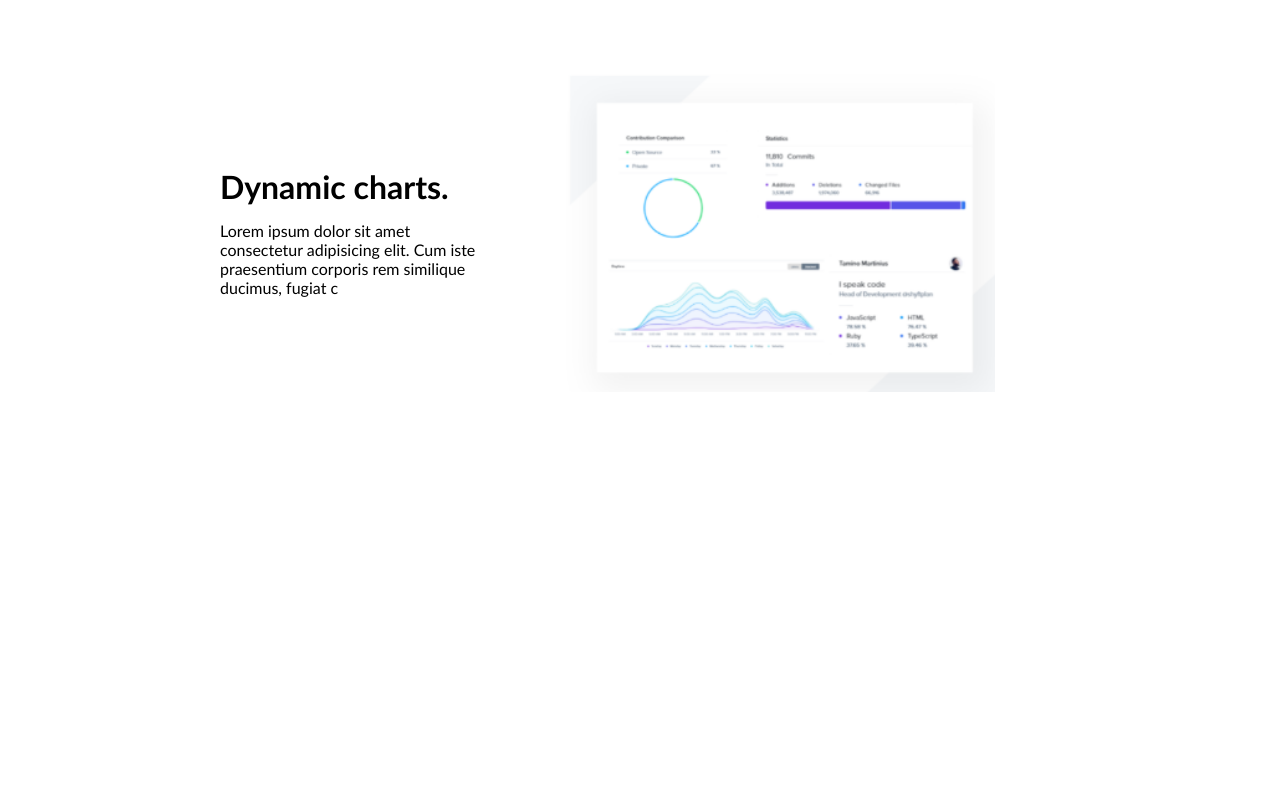
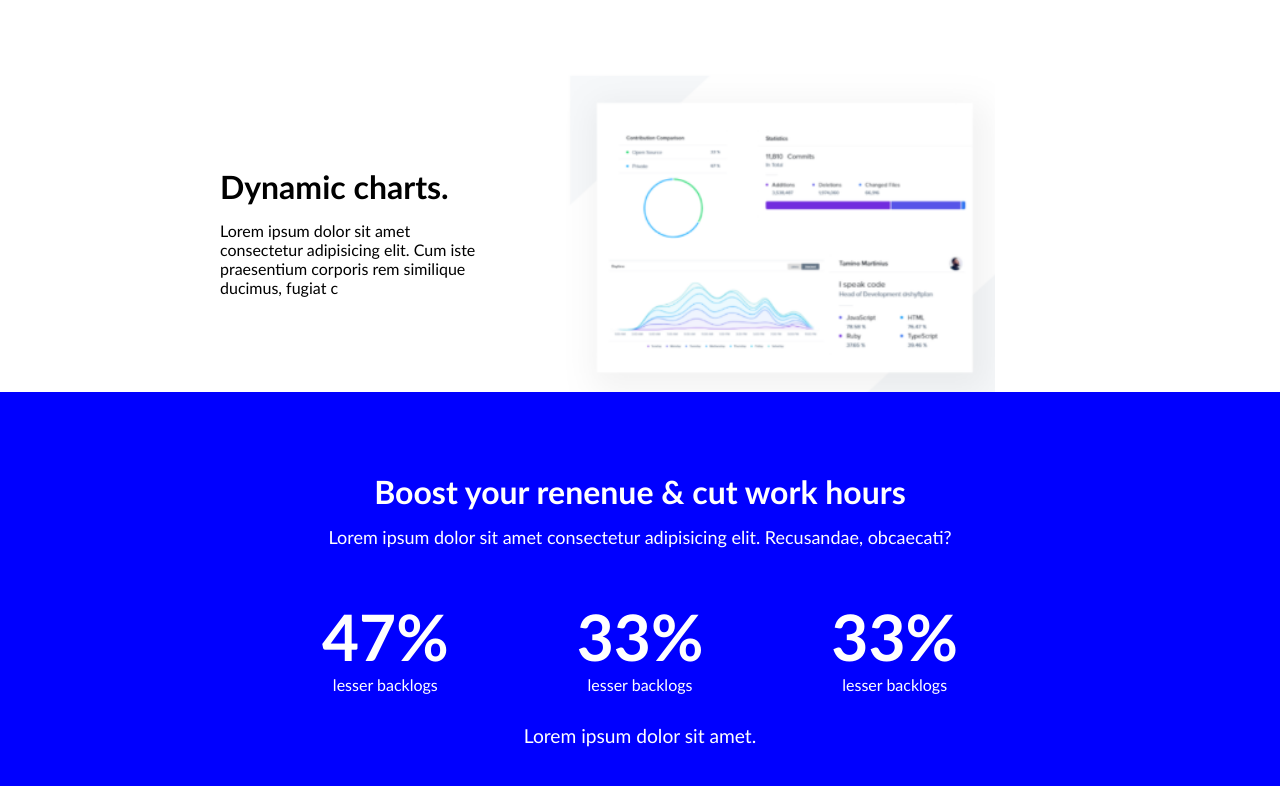
Before and after one commit to Azaalam-Imad/imad-nizar_array, a plain HTML site: page index.html in a window 1280 px wide. Shown: the part 2118-2904 px from the top of the page. Before the commit the page ends 2510 px from the top, so only its background shows below. Drawn offline with Linux system fonts and the light colour scheme.

Commit message:
edit section4

```diff
--- a/index.html
+++ b/index.html
@@ -129,7 +129,30 @@
 
 
     </section>
-    <section class="sec4"></section>
+    <section class="sec4">
+      <div class="sec4-div1">
+        <h1 class="sec4-tit1">Boost your renenue & cut work hours </h1>
+        <p class="sec4-pr1">Lorem ipsum dolor sit amet consectetur adipisicing elit. Recusandae, obcaecati?</p>
+      </div>
+      <div class="sec4-div2">
+        <div class="div-por">
+          <h1 class="por">47%</h1>
+          <p class="pro-tit">lesser backlogs</p>
+        </div>
+        <div class="div-por">
+          <h1 class="por">33%</h1>
+          <p class="pro-tit">lesser backlogs</p>
+        </div>
+        <div class="div-por">
+          <h1 class="por">33%</h1>
+          <p class="pro-tit">lesser backlogs</p>
+        </div>
+
+      </div>
+      <div class="sec4-div4">
+        <a href="">Lorem ipsum dolor sit amet.</a>
+      </div>
+    </section>
     <section class="sec5"></section>
     <section class="sec6"></section>
     <footer></footer>
--- a/public/css/app.css
+++ b/public/css/app.css
@@ -158,3 +158,45 @@ nav{
     margin-top: 15px;
     color: rgba(58, 58, 71, 0.904)rgba(58, 58, 71, 0.904);
 }
+.sec4{
+    background-color: blue;
+    height: 450px;
+    display: flex;
+    flex-direction: column;
+    align-items: center;
+    text-align: center;
+    color: white;
+}
+.sec4-div1{
+    color: white;
+    margin-top: 80px;
+}
+.sec4-tit1{
+    font-size: xx-large;
+}
+.sec4-pr1{
+    font-size: large;
+    margin-top: 15px;
+}
+.sec4-div2{
+    display: flex;
+    margin-top: 50px;
+    gap: 10vw;
+}
+.por{
+    font-size: 5vw;
+}
+.sec4-div4{
+    margin-top: 30px;
+
+}
+.sec4-div4 a{
+    color: white;
+    text-decoration: none;
+    font-size: larger;
+
+}
+.sec4-div4 a:hover{
+    color: white;
+    text-decoration: underline;
+}
```
